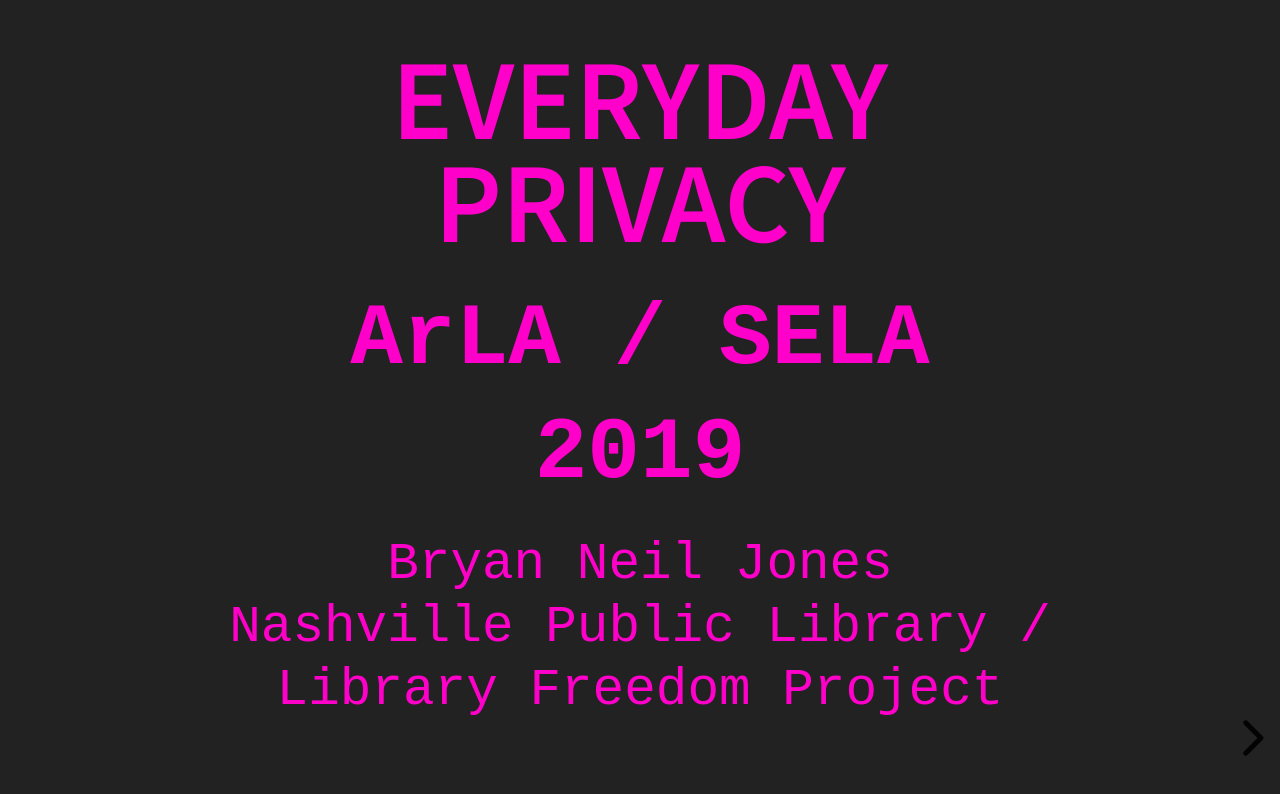
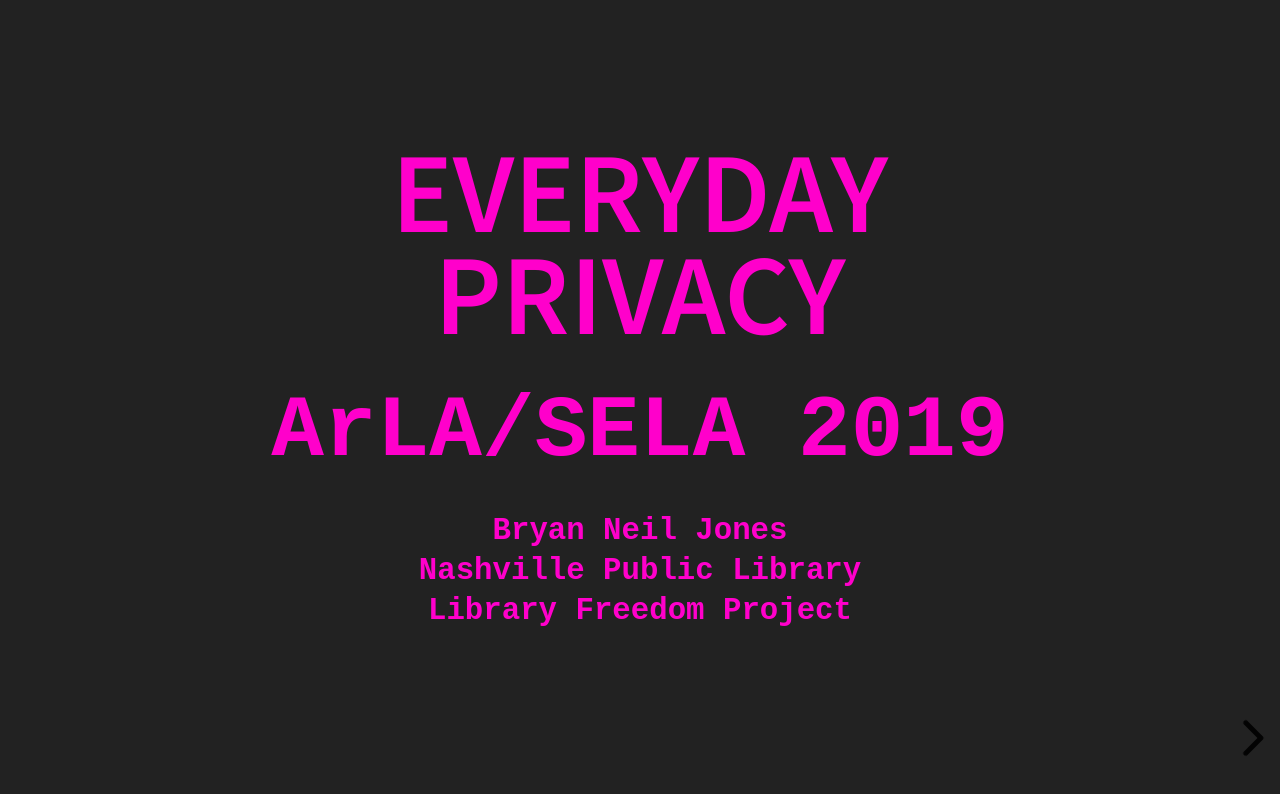
Before and after one commit to librarianbryan/2019ARLAprivacyworkshop, a website: page index.html in a window 1280 px wide. Drawn offline with Linux system fonts and the light colour scheme.

Commit message:
Touched up title slide

```diff
--- a/index.html
+++ b/index.html
@@ -39,10 +39,10 @@
 						</aside>
 					<h3>EVERYDAY</br>
 					PRIVACY</h3>
-					<p><b>ArLA / SELA</br>
-						2019</b></br></p>
-					<p><small>Bryan Neil Jones</br>
-						Nashville Public Library / Library Freedom Project</small></p>
+					<p><b>ArLA/SELA 2019</b></p>
+					<p style="font-size:28px"><b>Bryan Neil Jones</br>
+						Nashville Public Library</br>
+						Library Freedom Project</b></p>
 				</section>
 			</section>
 
```
